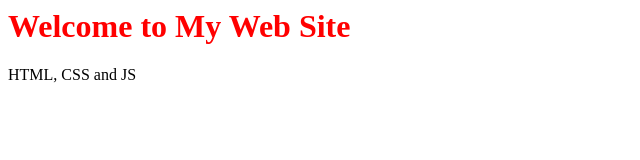
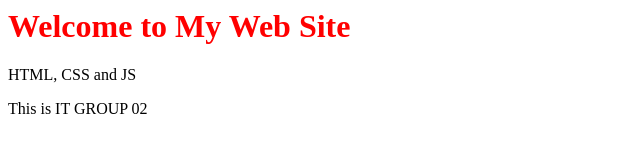
Before and after one commit to nadeeracb/test_webpage_publish, a plain HTML site: page index.html in a window 1280 px wide. Shown: the whole page, without its empty margins (0-640 px from the left). Drawn offline with Linux system fonts and the light colour scheme.

Commit message:
Update Index file

```diff
--- a/index.html
+++ b/index.html
@@ -6,5 +6,6 @@
   <body>
     <h1>Welcome to My Web Site</h1>
 	<p>HTML, CSS and JS</p>
+<p> This is IT GROUP 02</p>
   </body>
 </html>
```
